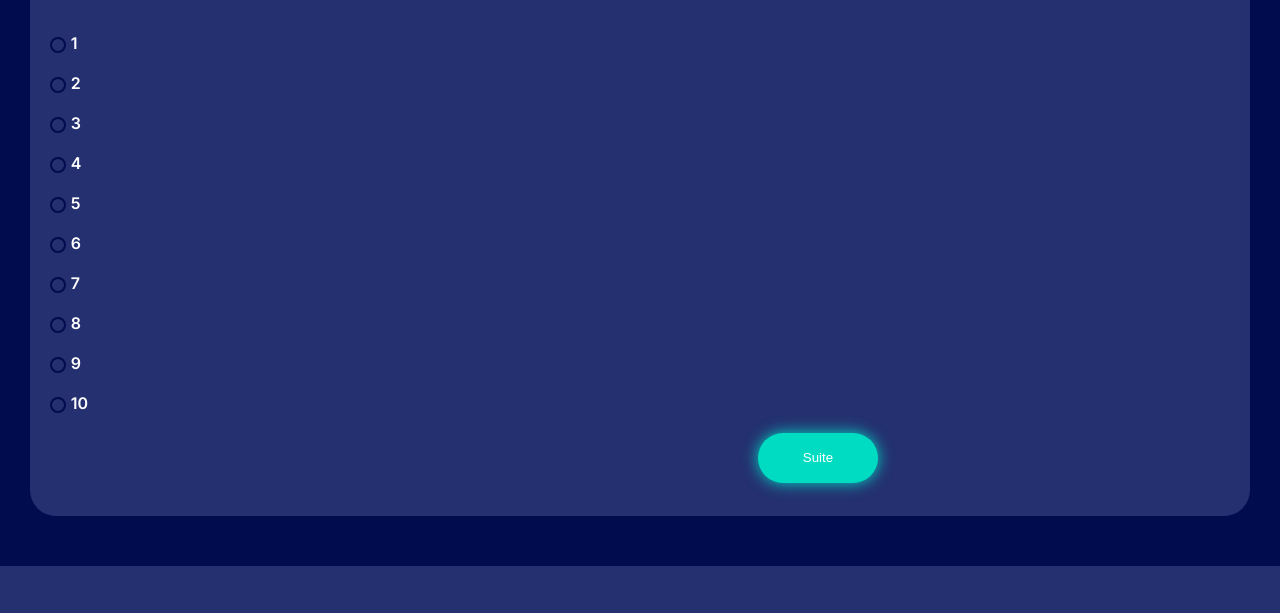
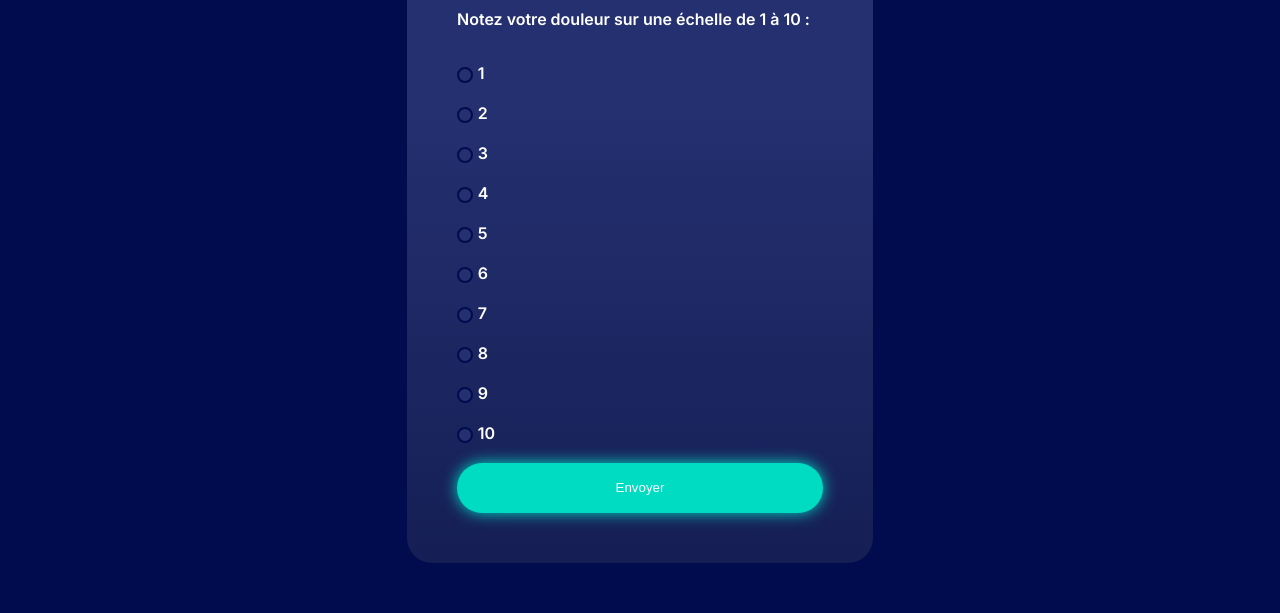
Before and after one commit to twoze/ZeroDouleur_BAP, a PHP site: page / in a window 1280 px wide. Shown: the part 239-852 px from the top of the page. Before the commit the page ends 805 px from the top, so only its background shows below. Run offline with PHP 8.4, Linux system fonts and the light colour scheme.

Commit message:
buttom bug fixed

```diff
--- a/App/css/checkbox.css
+++ b/App/css/checkbox.css
@@ -13,7 +13,7 @@ height: 135px;
 display: flex;
 padding: 0 15px;
 justify-content: space-around;
-background-color:#243070 ;
+background-image: linear-gradient(to bottom, #243070 26%, #151f55);
 align-items: center;
 }
 
@@ -34,9 +34,13 @@ h1{
 }
 .check{
     background-color: #243070;
-    border-radius: 26px;
-    padding: 20px;
-    height: 530px;
+    height: auto;
+    width: 30%;
+    margin: auto;
+    padding: 50px;
+    border-radius: 25px;
+    color: #ffffff;
+    background-image: linear-gradient(to bottom, #243070 26%, #151f55);
 }
 .input{
     padding-top: 20px;
@@ -70,11 +74,9 @@ input[type="radio"]+ label::before {
     background-color: #000C4E;
     border: #243070 2px solid;
 }
-button{
-    width: 120px;
+.btn {
+    width: auto;
     height: 50px;
-    position: relative;
-    left: 60%;
     padding: 10px 40px;
     border-radius: 25px;
     background-color: #00dcc2;
@@ -83,6 +85,19 @@ button{
     box-shadow: 0 0 15px 0 #00dbc5;
     transition: 0.5s ease-in;
 }
+
+.btn:hover {
+    box-shadow: none;
+}
+
+.right {
+    float: right;
+}
+
+.btn:focus {
+    outline: none;
+}
+
 .connexion{
     color: black;
     width: 100px;
--- a/App/css/home.css
+++ b/App/css/home.css
@@ -13,6 +13,10 @@ padding: 0 15px;
 justify-content: space-around;
 background-image: linear-gradient(to bottom, #243070 26%, #151f55);
 align-items: center;
+}
+
+section {
+    text-align: center;
 }
 .logo{
     display: flex;
--- a/App/view/admin.php
+++ b/App/view/admin.php
@@ -12,7 +12,7 @@
     <header>
         <nav>
             <a href="?page=home" class="logo"><img src="../App/img/logo.svg" alt="Logo"><h1>IndoloR</h1></a>
-            <button class="btn">Retour</button>
+            <a href="?page=home"><button class="btn">Retour</button></a>
         </nav>
     </header>
     <div class="box">
--- a/App/view/checkbox.php
+++ b/App/view/checkbox.php
@@ -12,7 +12,7 @@
 <body>
   <header>
     <div id="logo"><img src="../App/img/Logo Indolor Render.svg" alt="logo"><h1>IndoloR</h1></div>
-    <button class="connexion">Se connecter</button>
+    <a href="?page=connexion"><button class="btn">Se connecter</button></a>
   </header>
   <main>
     <div class="check">
@@ -50,7 +50,7 @@
         <input  type="radio" id="10" value="10" name="checkbox">
         <label for="10">10</label>
         <br>
-        <button class="suite" name="formCheckbox" type="submit" id="lien">Suite</button>
+        <input type="submit" value="Envoyer" class="btn">
       </div>
       <form>
 
--- a/App/view/editProfil.php
+++ b/App/view/editProfil.php
@@ -10,7 +10,7 @@
     <header>
         <nav>
             <a href="?page=home" class="logo"><img src="../App/img/logo.svg" alt="Logo"><h1>IndoloR</h1></a>
-            <button class="btn">Retour</button>
+            <a href="?page=profil"><button class="btn">Retour</button></a>
         </nav>
     </header>
     <div class="box">
--- a/App/view/home/home.php
+++ b/App/view/home/home.php
@@ -28,7 +28,6 @@
         </nav>
     </header>
     <main>
-    <section>
             <?php
 
         if($_SESSION){ ?>
--- a/App/view/profil.php
+++ b/App/view/profil.php
@@ -10,7 +10,7 @@
     <header>
         <nav>
             <a href="?page=home" class="logo"><img src="../App/img/logo.svg" alt="Logo"><h1>IndoloR</h1></a>
-            <button class="btn">Retour</button>
+            <a href="?page=home"><button class="btn">Retour</button></a>
         </nav>
     </header>
     <div class="box">
--- a/App/view/user/connexion.php
+++ b/App/view/user/connexion.php
@@ -10,6 +10,7 @@
         <header>
             <nav>
                 <a href="?page=home" class="logo"><img src="../App/img/logo.svg" alt="Logo"><h1>IndoloR</h1></a>
+                <a href="?page=inscription"><button class="btn">S'inscrire</button></a>
             </nav>
         </header>
         <div class="box">
--- a/App/view/user/inscription.php
+++ b/App/view/user/inscription.php
@@ -10,6 +10,7 @@
     <header>
         <nav>
             <a href="?page=home" class="logo"><img src="../App/img/logo.svg" alt="Logo"><h1>IndoloR</h1></a>
+            <a href="?page=connexion"><button class="btn">Retour</button></a>
         </nav>
     </header>
     <div class="box">
--- a/Core/Config/config.php
+++ b/Core/Config/config.php
@@ -4,5 +4,5 @@ $dbConfig = [
     "host" => "localhost:3306",
     "dbname" => "bap",
     "dbuser" => "root",
-    "dbpass" => "root"
+    "dbpass" => ""
 ];
```
Also changed, not shown: App/view/checkbox2.php (added, +60 -0 lines), App/img/Groupe 1.svg (added).
